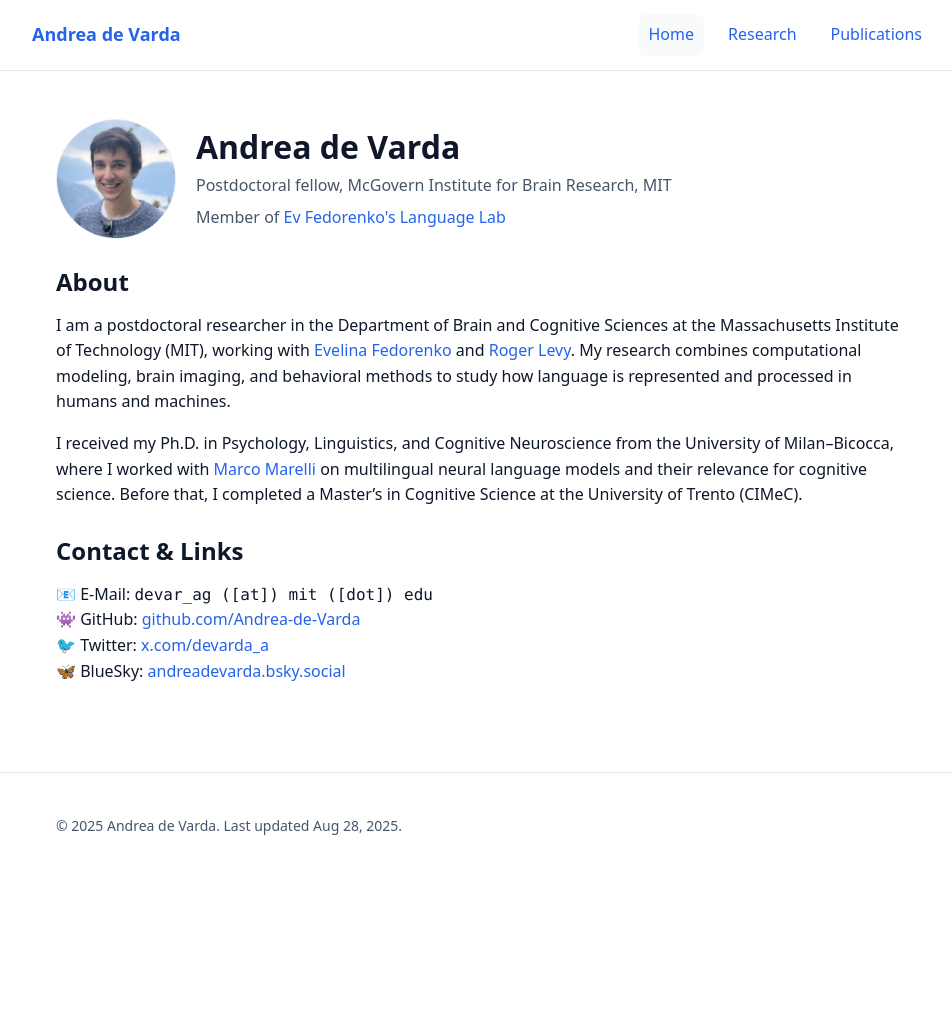
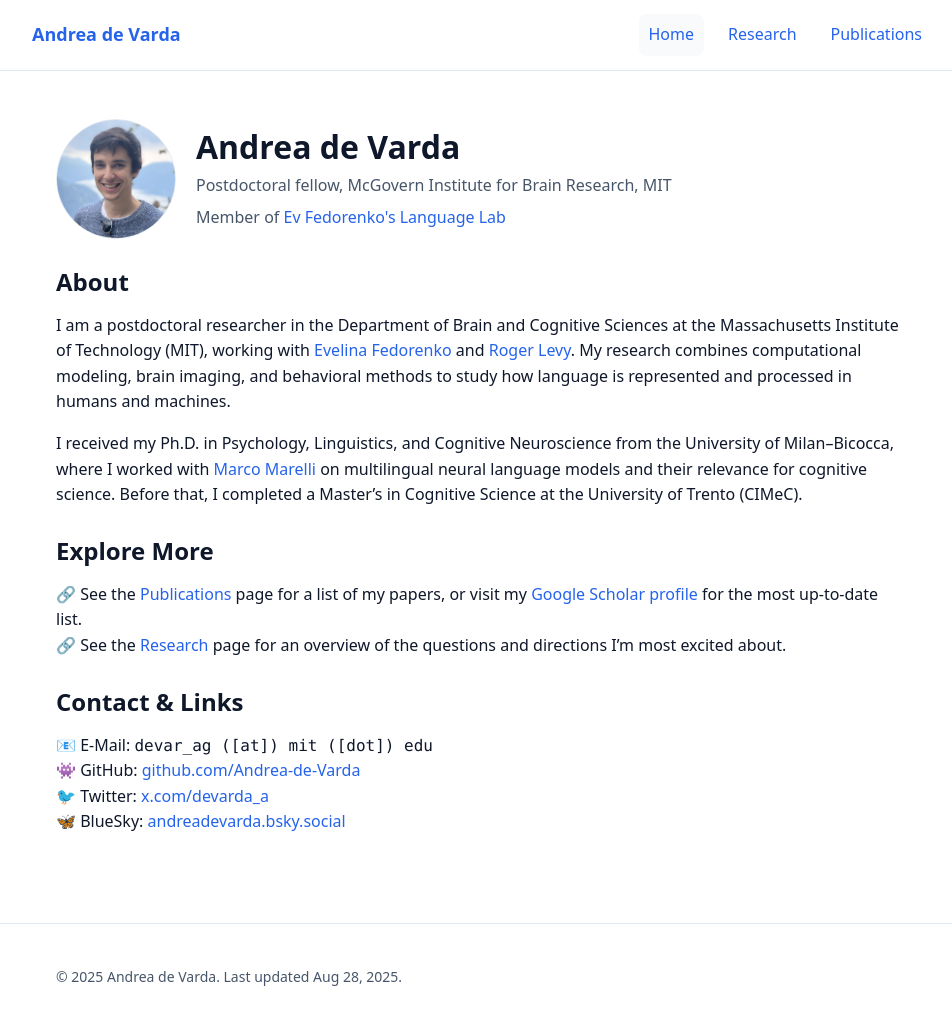
Before and after one commit to Andrea-de-Varda/Andrea-de-Varda.github.io, a Jekyll site: the page built from index.md, in a window 1280 px wide. Shown: the whole page, without its empty margins (158-1110 px from the left). Built offline with Jekyll 4.4.1, drawn with Linux system fonts in a browser that asks for light colours; before the commit the page ends 900 px from its top, so only the background shows below that.

Commit message:
Update index.md

```diff
--- a/index.md
+++ b/index.md
@@ -28,6 +28,15 @@ permalink: /
 </section>
 
 <section>
+  <h2>Explore More</h2>
+  <p>
+    🔗 See the <a href="{{ '/publications/' | relative_url }}">Publications</a> page for a list of my papers,
+    or visit my <a href="https://scholar.google.com/citations?user=Iwm9mC0AAAAJ&hl=en" target="_blank" rel="noopener">Google Scholar profile</a> for the most up-to-date list.<br>
+    🔗 See the <a href="{{ '/research/' | relative_url }}">Research</a> page for an overview of the questions and directions I’m most excited about.
+  </p>
+</section>
+
+<section>
   <h2>Contact & Links</h2>
   <p>
     📧 E-Mail: <span class="mono">devar_ag ([at]) mit ([dot]) edu</span><br>
```
